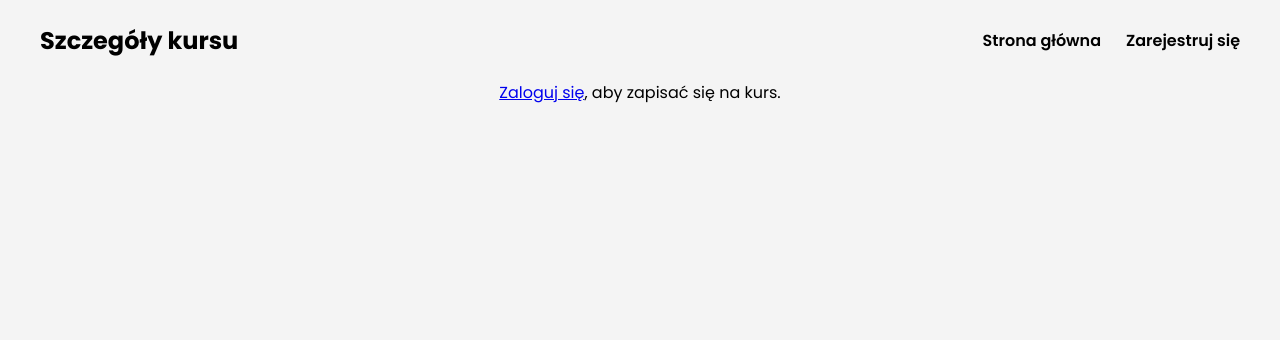
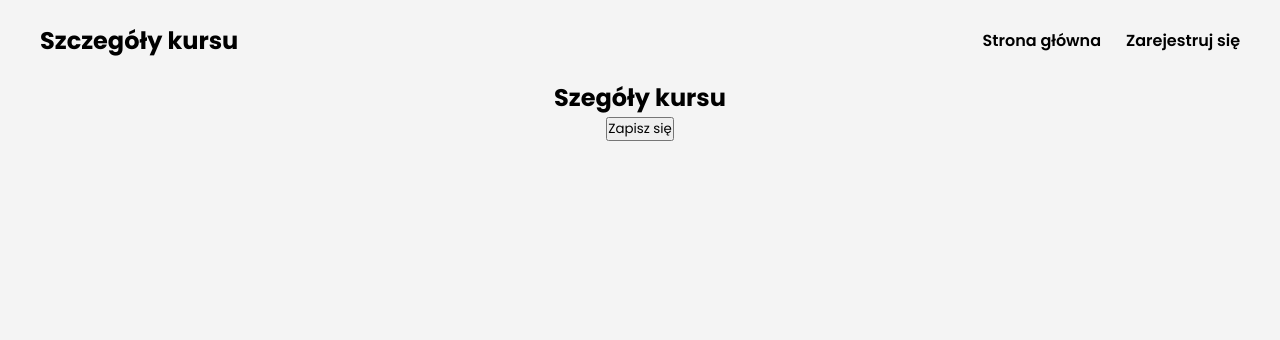
Before and after one commit to bubliks7/e-learning-portal, a Django app: template portal/templates/portal/course_detail.html in a window 1280 px wide. Shown: the top 340 px of the page. Run offline with Django 4.2, Linux system fonts and the light colour scheme; the template is opened without the code that fills it, so the values that code supplies are empty.

Commit message:
added btn

```diff
--- a/portal/templates/portal/course_detail.html
+++ b/portal/templates/portal/course_detail.html
@@ -17,16 +17,10 @@
     </nav>
 
     <main>
+        <h2>Szegóły kursu</h2>
         {{ course.tytul }}
         {{ course.opis }}
-    {% if user.is_authenticated %}
-        <form action="{% url 'enroll' Kursy.id %}" method="post">
-            {% csrf_token %}
-            <button type="submit">Zapisz się na kurs</button>
-        </form>
-    {% else %}
-        <p><a href="{% url 'login' %}">Zaloguj się</a>, aby zapisać się na kurs.</p>
-    {% endif %}
+        <button class="btn">Zapisz się</button>
     </main>
 </body>
 </html>
```
Also changed, not shown: portal/views.py (+1 -9 lines).
